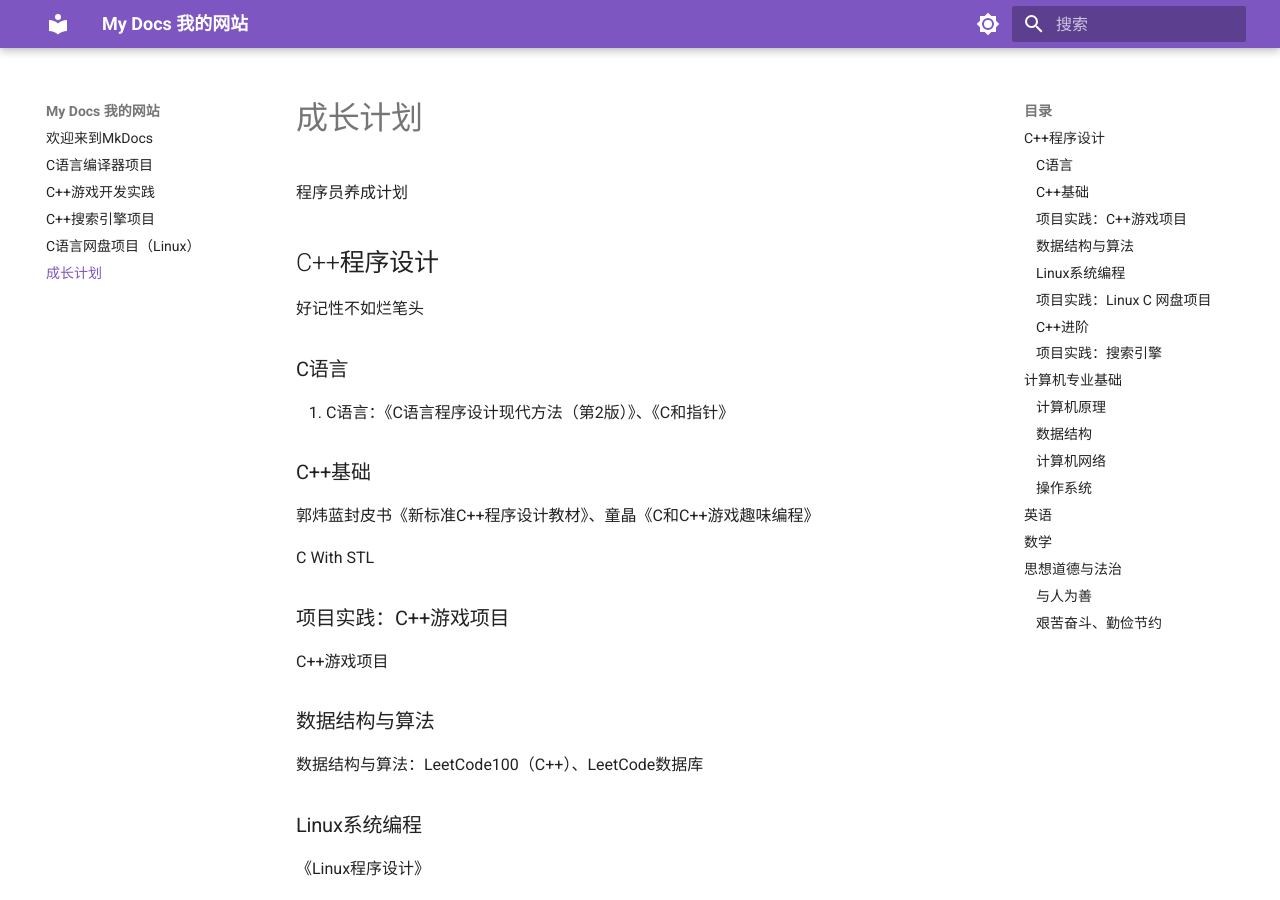
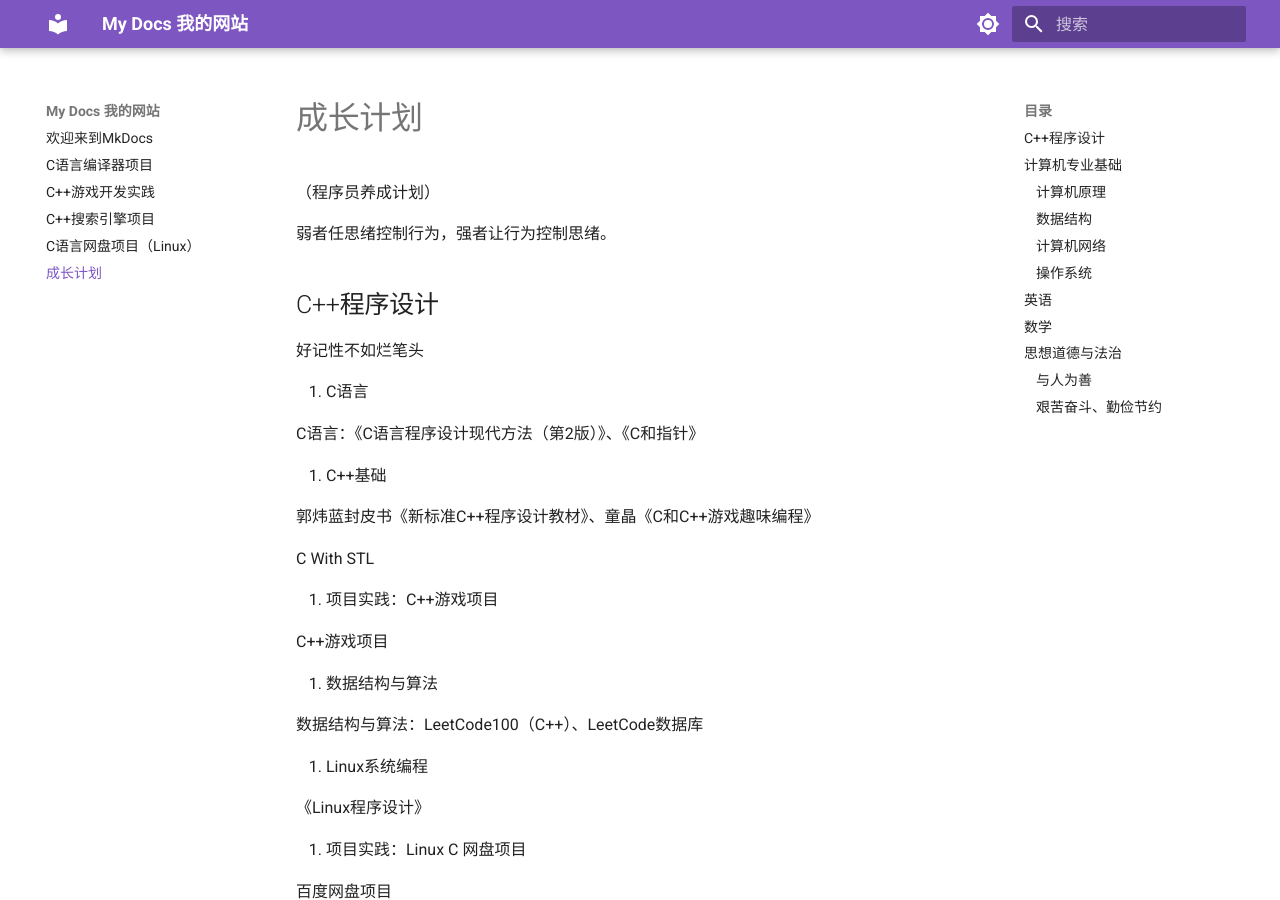
Before and after one commit to csRocket/mysite, an MkDocs documentation site: the page built from docs/prog.md, in a window 1280 px wide and 900 px high. Built offline with MkDocs 1.6.1 and Material for MkDocs 9.7.7, drawn with Linux system fonts in a browser that asks for light colours.

Commit message:
Update prog.md

```diff
--- a/docs/prog.md
+++ b/docs/prog.md
@@ -1,44 +1,46 @@
 # 成长计划
 
-程序员养成计划
+（程序员养成计划）
+
+弱者任思绪控制行为，强者让行为控制思绪。
 
 ## C++程序设计
 
 好记性不如烂笔头
 
-### C语言
+1. C语言
 
-1. C语言：《C语言程序设计现代方法（第2版）》、《C和指针》
+C语言：《C语言程序设计现代方法（第2版）》、《C和指针》
 
-### C++基础
+2. C++基础
 
 郭炜蓝封皮书《新标准C++程序设计教材》、童晶《C和C++游戏趣味编程》
 
 C With STL
 
-### 项目实践：C++游戏项目
+3. 项目实践：C++游戏项目
 
 C++游戏项目
 
-### 数据结构与算法
+4. 数据结构与算法
 
 数据结构与算法：LeetCode100（C++）、LeetCode数据库
 
-### Linux系统编程
+5. Linux系统编程
 
 《Linux程序设计》
 
-### 项目实践：Linux C 网盘项目
+6. 项目实践：Linux C 网盘项目
 
 百度网盘项目
 
-### C++进阶
+7. C++进阶
 
 郭炜白封皮书《新标准C++程序设计》
 
 《C++ Primer（第5版）》及其提及的4本关于C++的书
 
-### 项目实践：搜索引擎
+8. 项目实践：搜索引擎
 
 搜索引擎项目
 
```
